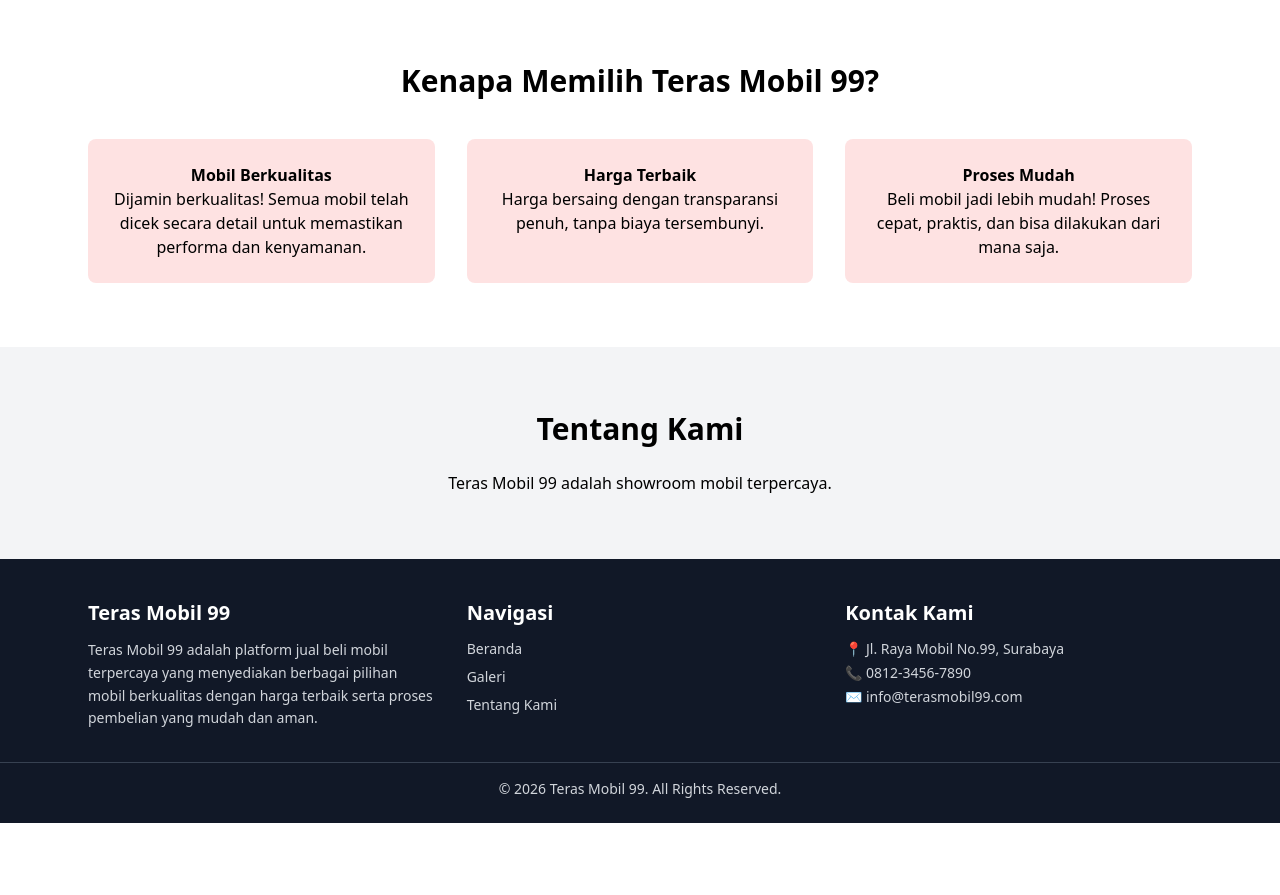
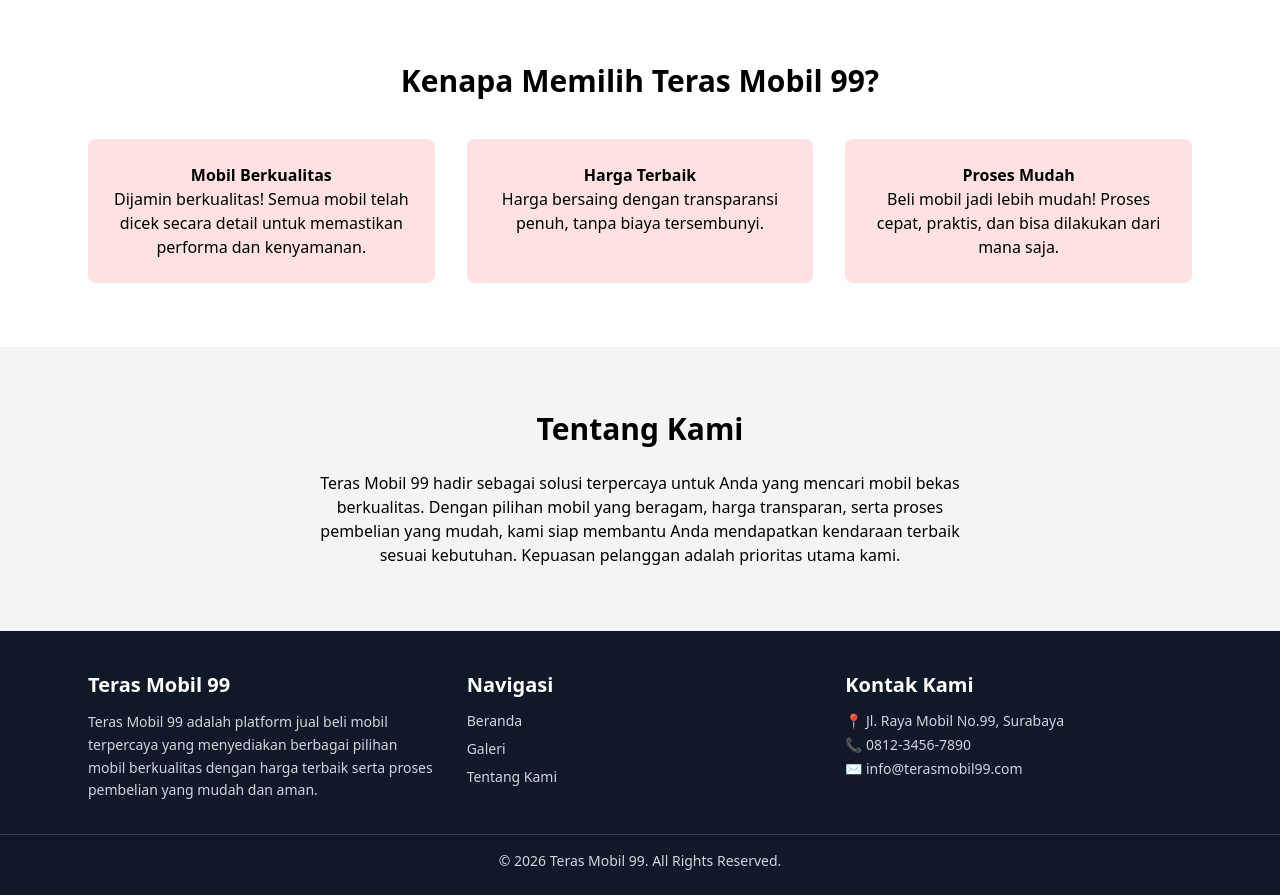
Before and after one commit to asep-creator/UTS_pemweb, a PHP site: page / in a window 1280 px wide. Shown: the part 598-1493 px from the top of the page. Before the commit the page ends 1421 px from the top, so only its background shows below. Run offline with PHP 8.4, Linux system fonts and the light colour scheme; some libraries are stand-ins or nearby versions.

Commit message:
edit tentang

```diff
--- a/index.php
+++ b/index.php
@@ -109,7 +109,9 @@ Kenapa Memilih Teras Mobil 99?
 <section id="tentang" class="py-16 bg-gray-100 text-center">
 <h3 class="text-3xl font-bold mb-6">Tentang Kami</h3>
 <p class="max-w-2xl mx-auto">
-Teras Mobil 99 adalah showroom mobil terpercaya.
+Teras Mobil 99 hadir sebagai solusi terpercaya untuk Anda yang mencari mobil bekas berkualitas.
+Dengan pilihan mobil yang beragam, harga transparan, serta proses pembelian yang mudah, kami siap membantu Anda mendapatkan kendaraan terbaik sesuai kebutuhan.
+Kepuasan pelanggan adalah prioritas utama kami.
 </p>
 </section>
 
```
